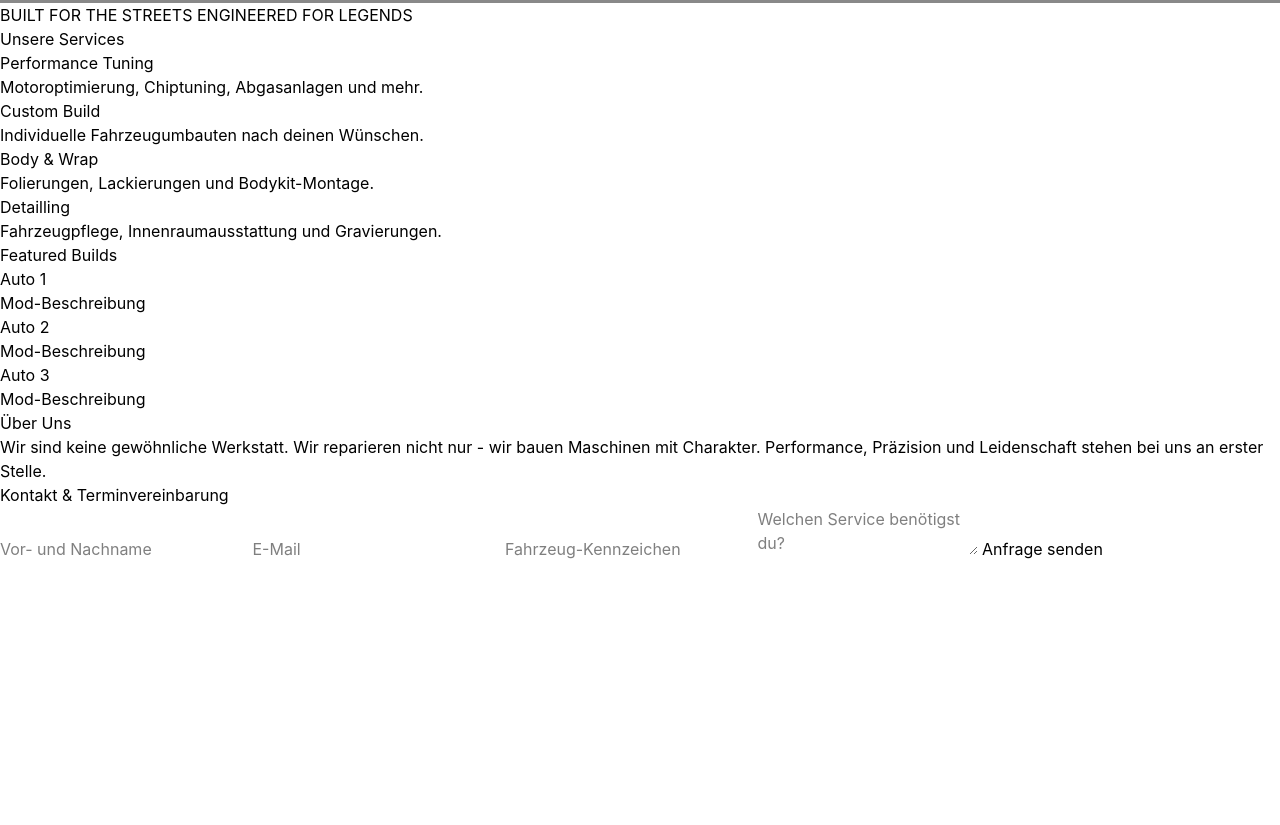
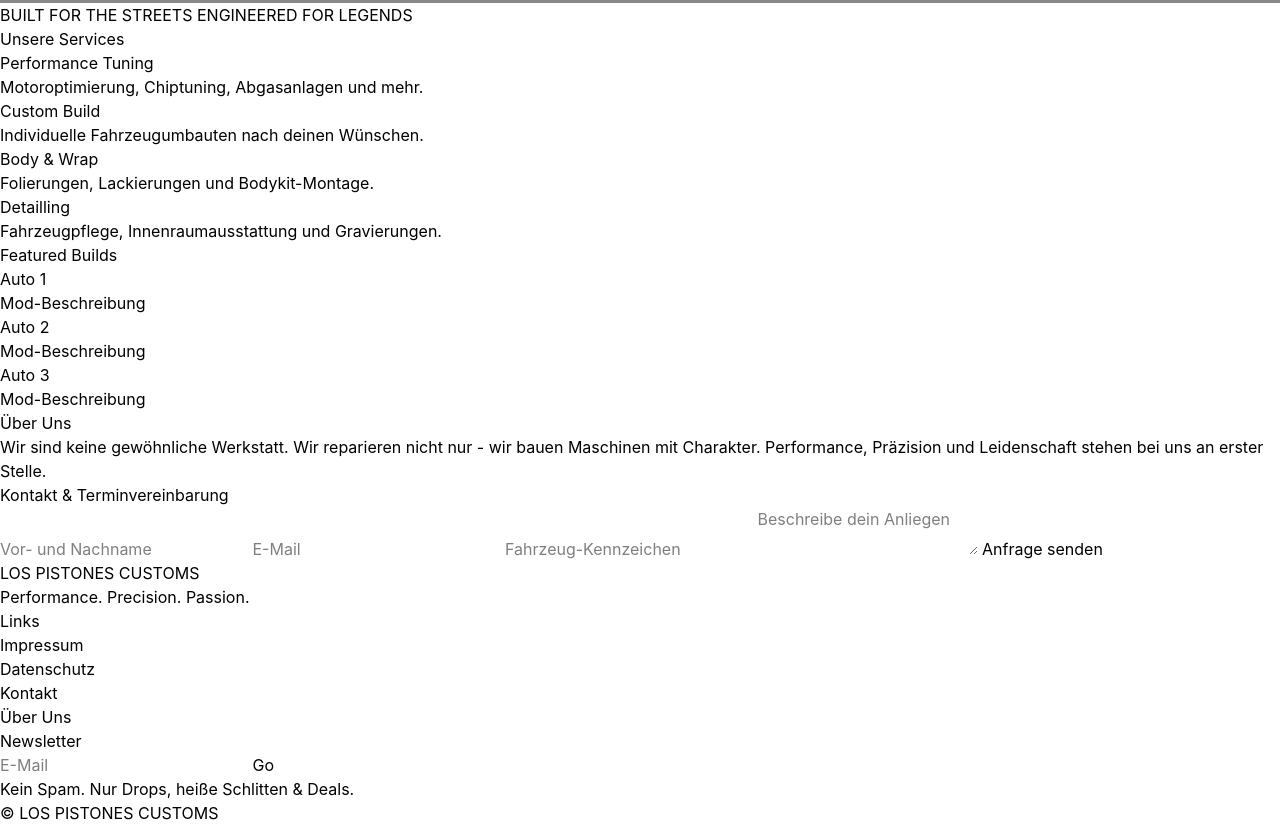
Before and after one commit to inesvanhe/frontend-abschlussprojekt, a website built with Vite: page index.html in a window 1280 px wide. Shown: the part 537-1362 px from the top of the page. Before the commit the page ends 1098 px from the top, so only its background shows below. Built offline with nearby package versions, Linux system fonts and the light colour scheme.

Commit message:
index.html um Footer erweitert

```diff
--- a/index.html
+++ b/index.html
@@ -20,7 +20,9 @@
           <h1>Los Pistones Customs</h1>
         </div>
         <div>
-          <nav class="text-xl flex justify-center gap-20 py-4 bg-[#898989]">
+          <nav
+            class="text-xl flex justify-center gap-20 py-4 bg-[#898989] sticky"
+          >
             <a href="/services.html">Services & Preise</a>
             <a href="/shop.html">Teile-Shop</a>
             <a href="#about">Über Uns</a>
@@ -90,12 +92,35 @@
             <input type="text" placeholder="Vor- und Nachname" />
             <input type="email" placeholder="E-Mail" />
             <input type="text" placeholder="Fahrzeug-Kennzeichen" />
-            <textarea placeholder="Welchen Service benötigst du?"></textarea>
+            <textarea placeholder="Beschreibe dein Anliegen"></textarea>
             <button>Anfrage senden</button>
           </form>
         </div>
       </section>
     </main>
-    <footer></footer>
+    <footer>
+      <div>
+        <h3 class="uppercase">Los Pistones Customs</h3>
+        <p>Performance. Precision. Passion.</p>
+      </div>
+      <div>
+        <h4>Links</h4>
+        <ul>
+          <li><a href="impressum.html">Impressum</a></li>
+          <li><a href="datenschutz.html">Datenschutz</a></li>
+          <li><a href="#contact">Kontakt</a></li>
+          <li><a href="#about">Über Uns</a></li>
+        </ul>
+      </div>
+      <div>
+        <h4>Newsletter</h4>
+        <div>
+          <input id="newsletter-input" placeholder="E-Mail" />
+          <button id="newsletter-btn">Go</button>
+        </div>
+        <p>Kein Spam. Nur Drops, heiße Schlitten & Deals.</p>
+      </div>
+      <div>© LOS PISTONES CUSTOMS</div>
+    </footer>
   </body>
 </html>
```
